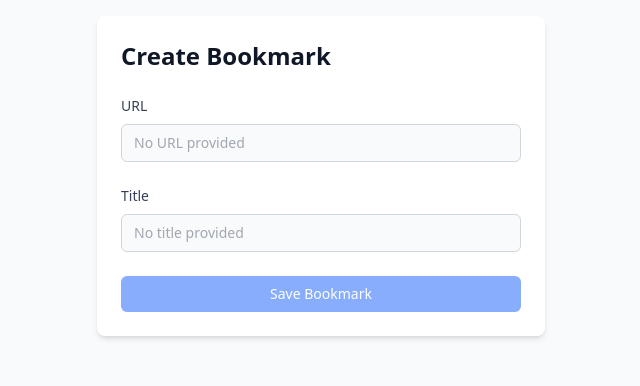
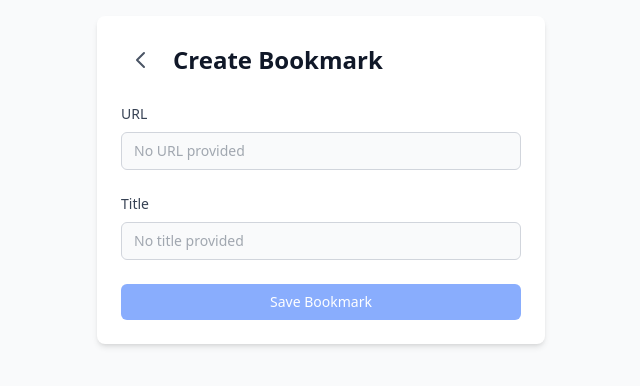
Before and after one commit to jallier/readeck-sharer, a SvelteKit app: page /createBookmark in a window 1280 px wide. Shown: the top 386 px of the page, without its empty margins (319-959 px from the left). Built offline with nearby package versions, Linux system fonts and the light colour scheme.

Commit message:
fix back button not working on share screen

```diff
--- a/src/routes/createBookmark/+page.svelte
+++ b/src/routes/createBookmark/+page.svelte
@@ -1,6 +1,9 @@
 <script lang="ts">
 	import { page } from '$app/state';
+	import { onMount } from 'svelte';
 	import { SendIntent } from 'send-intent';
+	import { App } from '@capacitor/app';
+	import type { PluginListenerHandle } from '@capacitor/core';
 	import ReadeckApi from '$lib/ReadeckApi';
 	import { getPreferences } from '$lib/preferences';
 
@@ -10,6 +13,36 @@
 	let title = $state(page.url.searchParams.get('title') || '');
 
 	let saveState = $state<SaveState>('ready');
+
+	function handleBack() {
+		// If we're in the middle of saving, don't allow going back
+		if (saveState === 'saving' || saveState === 'saved') {
+			return;
+		}
+
+		// If we go back from this screen, we should just kill the app since you can only get here from the share intent
+		App.exitApp();
+	}
+
+	// Handle hardware back button on Android
+	onMount(() => {
+		let backButtonListener: PluginListenerHandle | null = null;
+
+		const setupListener = async () => {
+			backButtonListener = await App.addListener('backButton', () => {
+				handleBack();
+			});
+		};
+
+		setupListener();
+
+		// Cleanup listener on component destroy
+		return () => {
+			if (backButtonListener) {
+				backButtonListener.remove();
+			}
+		};
+	});
 
 	async function handleSave() {
 		console.log('Save clicked! URL:', url, title);
@@ -62,7 +95,26 @@
 <div class="min-h-screen bg-gray-50 p-4">
 	<div class="mx-auto max-w-md">
 		<div class="rounded-lg bg-white p-6 shadow-md">
-			<h1 class="mb-6 text-2xl font-bold text-gray-900">Create Bookmark</h1>
+			<!-- Header with back button -->
+			<div class="mb-6 flex items-center">
+				<button
+					onclick={handleBack}
+					class="mr-3 flex h-10 w-10 items-center justify-center rounded-full text-gray-600 hover:bg-gray-100 focus:bg-gray-100 focus:outline-none disabled:cursor-not-allowed disabled:opacity-50"
+					disabled={saveState === 'saving' || saveState === 'saved'}
+					aria-label="Go back"
+					title="Go back"
+				>
+					<svg class="h-6 w-6" fill="none" stroke="currentColor" viewBox="0 0 24 24">
+						<path
+							stroke-linecap="round"
+							stroke-linejoin="round"
+							stroke-width="2"
+							d="M15 19l-7-7 7-7"
+						/>
+					</svg>
+				</button>
+				<h1 class="text-2xl font-bold text-gray-900">Create Bookmark</h1>
+			</div>
 
 			<div class="mb-6">
 				<label for="url" class="mb-2 block text-sm font-medium text-gray-700">URL</label>
```
Also changed, not shown: 1 other file (tests, documents, lock files or other folders).
